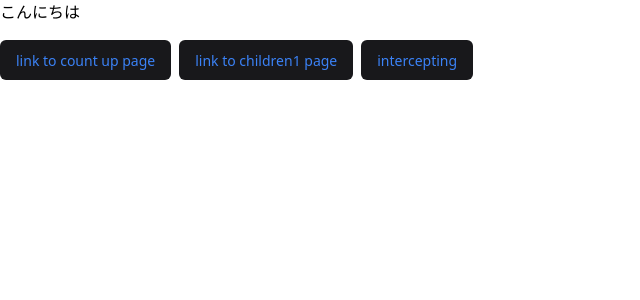
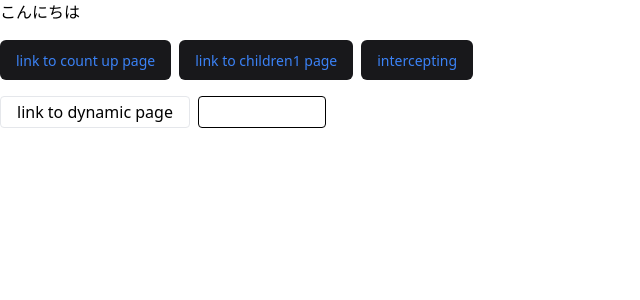
Before and after one commit to hata0/app-router-tutorial, a Next.js app: page / in a window 1280 px wide. Shown: the top 300 px of the page, without its empty margins (0-640 px from the left). Built offline with nearby package versions, Linux system fonts and the light colour scheme.

Commit message:
feat: generateMetadataを実装

```diff
--- /dev/null
+++ b/src/app/dynamic/[id]/page.tsx
@@ -0,0 +1,31 @@
+import { LinkButton } from "@/components/ui/domain/LinkButton";
+import { Metadata, ResolvingMetadata } from "next";
+
+type Props = {
+  params: { id: string };
+  searchParams: { [key: string]: string | string[] | undefined };
+};
+
+export const generateMetadata = (
+  { params, searchParams }: Props,
+  parent: ResolvingMetadata,
+): Metadata => {
+  const id = params.id;
+
+  return {
+    title: {
+      absolute: id,
+    },
+  };
+};
+
+const DynamicPage = ({ params, searchParams }: Props) => {
+  return (
+    <div>
+      <div>{params.id}</div>
+      <LinkButton href="/">link to home page</LinkButton>
+    </div>
+  );
+};
+
+export default DynamicPage;
--- a/src/app/page.tsx
+++ b/src/app/page.tsx
@@ -1,6 +1,18 @@
+"use client";
+
 import { LinkButton } from "@/components/ui/domain/LinkButton";
+import { SimpleButton } from "@/components/ui/domain/SimpleButton";
+import { useRouter } from "next/navigation";
+import { useState } from "react";
 
 const HomePage = () => {
+  const [text, setText] = useState("");
+  const router = useRouter();
+
+  const handleClick = () => {
+    router.push(`/dynamic/${text}`);
+  };
+
   return (
     <div className="flex flex-col space-y-[16px]">
       <div>こんにちは</div>
@@ -9,6 +21,14 @@ const HomePage = () => {
         <LinkButton href="/children1">link to children1 page</LinkButton>
         <LinkButton href="/intercepting">intercepting</LinkButton>
       </div>
+      <div className="flex space-x-[8px]">
+        <SimpleButton onClick={handleClick}>link to dynamic page</SimpleButton>
+        <input
+          onChange={(e) => setText(e.target.value)}
+          value={text}
+          className="w-[128px] rounded-[4px] border-[1px] border-black px-[8px]"
+        />
+      </div>
     </div>
   );
 };
```
